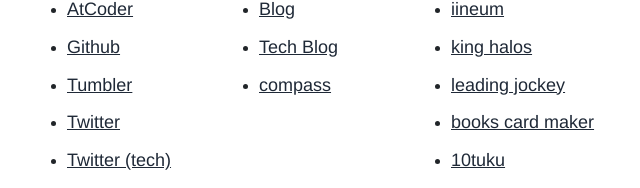
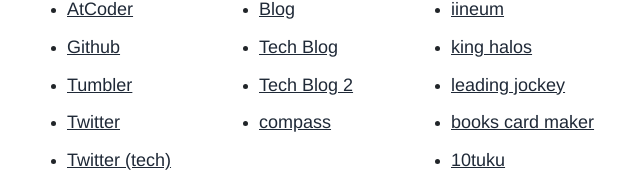
Before and after one commit to n1sym/hukurouo-blog-next, a Next.js app: page / in a window 1280 px wide. Shown: the part 240-428 px from the top of the page, without its empty margins (270-910 px from the left). Built offline with nearby package versions, Linux system fonts and the light colour scheme.

Commit message:
title: 良かった作品　2022年7月

```diff
--- a/pages/index.tsx
+++ b/pages/index.tsx
@@ -75,6 +75,11 @@
             </Link>
           </li>
           <li className="my-2">
+            <Link href={`https://simple-tech.hukurouo.com/`}>
+              <a className="text-gray-800 underline leading-7 text-lg " target="_blank" rel="noopener">Tech Blog 2</a>
+            </Link>
+          </li>
+          <li className="my-2">
             <Link href={`https://compass.hukurouo.com/`}>
               <a className="text-gray-800 underline leading-7 text-lg " target="_blank" rel="noopener">compass</a>
             </Link>
--- /dev/null
+++ b/posts/2022-07-31-yokatta.md
@@ -0,0 +1,30 @@
+---
+title: 良かった作品　2022年7月
+date: 2022-07-31
+categories: 感想文
+tags: ["良かった作品"]
+---
+
+# 春あかね高校定時制夜間部
+
+https://web-ace.jp/youngaceup/contents/1000204/episode/6497/
+
+> 「春あかね高校だより」によると夜間部の生徒の実に40%以上が中学校で90日以上の不登校を経験しているそうだ
+
+夜間の定時制高校を舞台とした学園群像劇。年齢もバラバラで、色んなタイプの人がいる学校生活。そんな世界をちょっと覗き見しているような作品。
+
+前作「ご飯は私を裏切らない」でも感じたのだけど、この人の作品には、こう、心地よい前向きさというか、ポジティブさがある。なにが普通かなんて気にしなくてもよくて、好きに生きていきましょう、みたいな。こういう視座で描かれる日常漫画が大好き。
+
+# OMORI
+
+https://www.omori-game.com/ja
+
+ひきこもりの少年が主人公のホラーRPG。面白かった。
+
+ゲームでやることとしては、おつかい的なクエストを受けたり、ちょっとした謎解きをしたり、ステージボスと対戦したり。こういう古き良きRPGをあんまりやってこなかったので、新鮮に楽しめた。
+
+シナリオはとても良かった。続きを読みたい、というのがゲームを進めるモチベーションになっていた。現代編のオーブリーさん周りの話が特に好きでした。
+
+他、好きだったところ。リーダーチェンジ時のかわいいスチル。ケルくんのへにゃっとした表情。VSスイートハート戦のBGM。四人並んで自転車発電するシーン。
+
+クリアした後もじわじわと好きになっていくタイプのゲームだな～と、サントラを聴きながら思ったりした。とても良いゲームでした。
```
